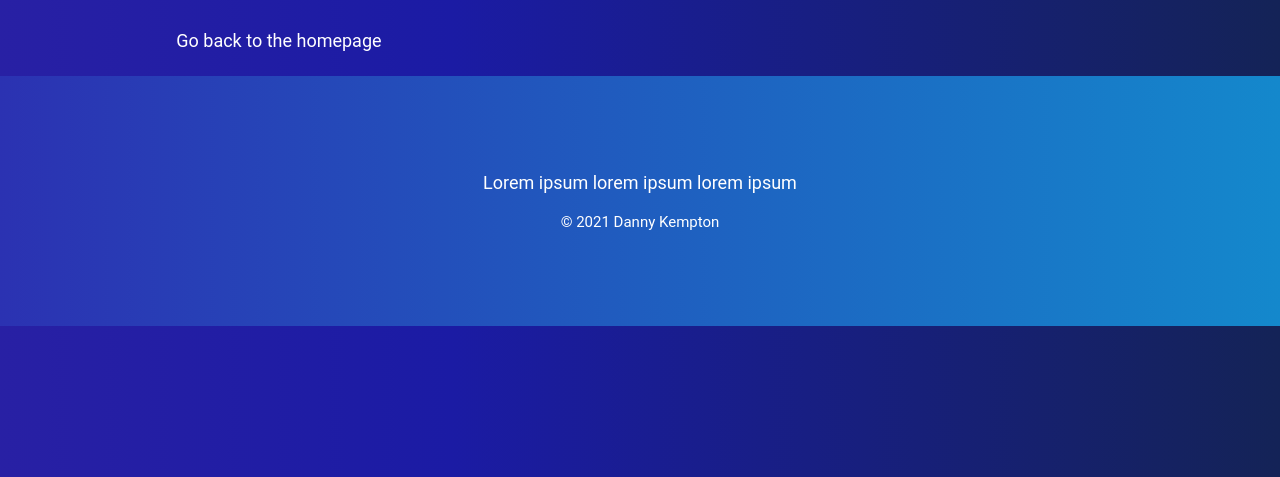
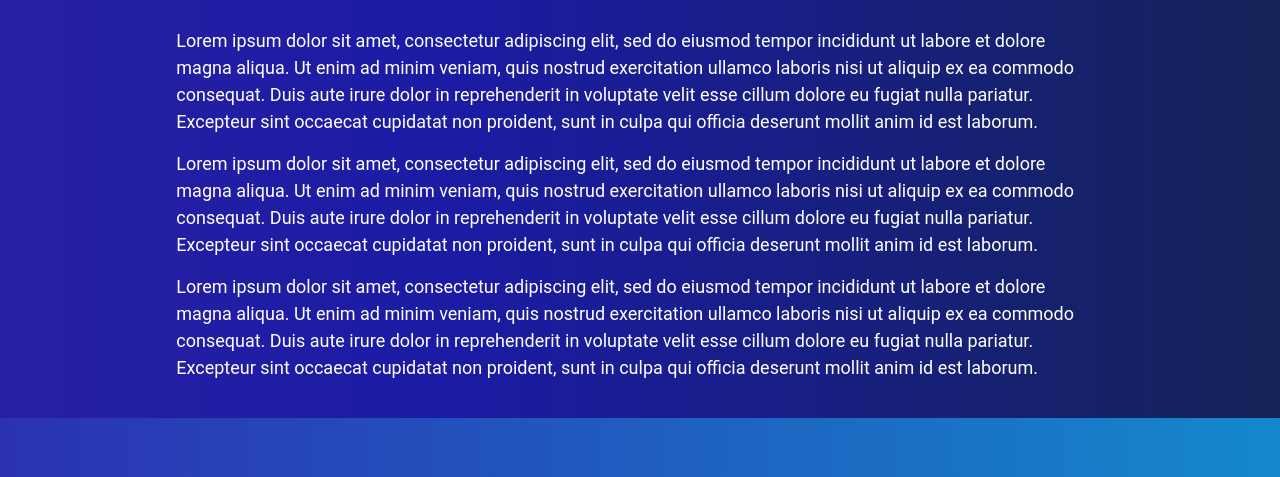
Before and after one commit to dkempton12/portfolio-2021, a Gatsby site: page /contact in a window 1280 px wide. Shown: the part 323-800 px from the top of the page. Built offline with nearby package versions, Linux system fonts and the light colour scheme; Gatsby itself is replaced by a stand-in of ours; a web font is replaced by a local one.

Commit message:
placeholder content for contact page

```diff
--- a/src/pages/contact.js
+++ b/src/pages/contact.js
@@ -1,5 +1,4 @@
 import * as React from "react"
-import { Link } from "gatsby"
 
 import Layout from "../components/layout"
 import Seo from "../components/seo"
@@ -10,7 +9,33 @@ const Contact = () => (
   <Layout>
     <Seo title="Contact Me" />
     <MainHeading title="Contact Me" align="left" />
-    <Link to="/">Go back to the homepage</Link>
+    <p>
+      Lorem ipsum dolor sit amet, consectetur adipiscing elit, sed do eiusmod
+      tempor incididunt ut labore et dolore magna aliqua. Ut enim ad minim
+      veniam, quis nostrud exercitation ullamco laboris nisi ut aliquip ex ea
+      commodo consequat. Duis aute irure dolor in reprehenderit in voluptate
+      velit esse cillum dolore eu fugiat nulla pariatur. Excepteur sint occaecat
+      cupidatat non proident, sunt in culpa qui officia deserunt mollit anim id
+      est laborum.
+    </p>
+    <p>
+      Lorem ipsum dolor sit amet, consectetur adipiscing elit, sed do eiusmod
+      tempor incididunt ut labore et dolore magna aliqua. Ut enim ad minim
+      veniam, quis nostrud exercitation ullamco laboris nisi ut aliquip ex ea
+      commodo consequat. Duis aute irure dolor in reprehenderit in voluptate
+      velit esse cillum dolore eu fugiat nulla pariatur. Excepteur sint occaecat
+      cupidatat non proident, sunt in culpa qui officia deserunt mollit anim id
+      est laborum.
+    </p>
+    <p>
+      Lorem ipsum dolor sit amet, consectetur adipiscing elit, sed do eiusmod
+      tempor incididunt ut labore et dolore magna aliqua. Ut enim ad minim
+      veniam, quis nostrud exercitation ullamco laboris nisi ut aliquip ex ea
+      commodo consequat. Duis aute irure dolor in reprehenderit in voluptate
+      velit esse cillum dolore eu fugiat nulla pariatur. Excepteur sint occaecat
+      cupidatat non proident, sunt in culpa qui officia deserunt mollit anim id
+      est laborum.
+    </p>
   </Layout>
 )
 
```
